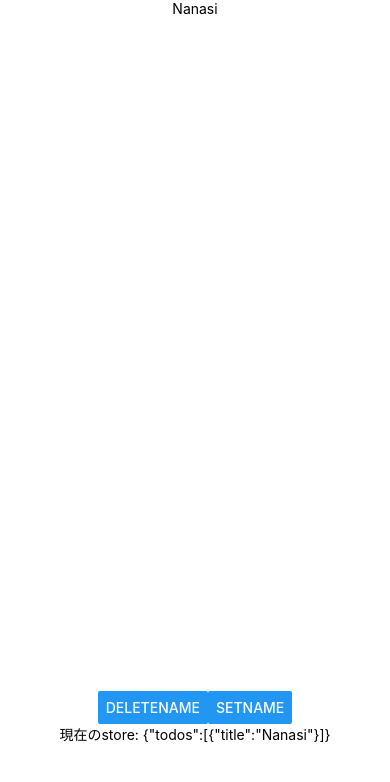
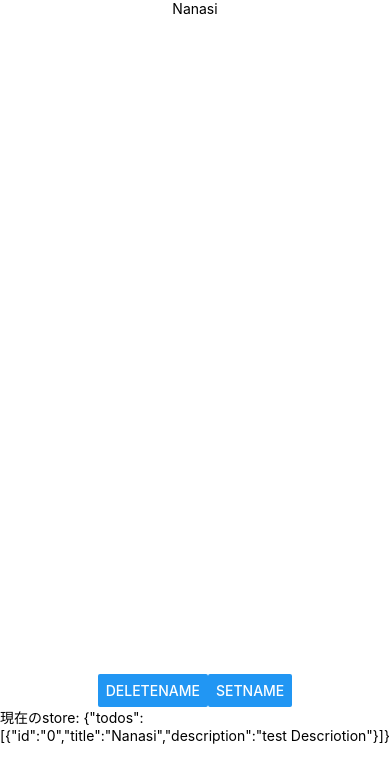
Before and after one commit to theMistletoe/expo_redux_redux-saga_sample, a React Native app: screen / in a window 390 px wide. Shown: the top 782 px of the page. Built offline with nearby package versions, Linux system fonts and the light colour scheme.

Commit message:
idとdescriptionを追加

```diff
--- a/src/Todo/reducer.ts
+++ b/src/Todo/reducer.ts
@@ -1,9 +1,15 @@
 type Task = {
+  id: string;
   title: string;
+  description: string;
 }
 
 const INITIAL_STATE: Task[] = [
-  {title: 'Nanasi'}
+  {
+    id: "0",
+    title: 'Nanasi',
+    description: "test Descriotion"
+  }
 ]
 
 // reducers.js
@@ -13,8 +19,12 @@ const INITIAL_STATE: Task[] = [
 const reducer = (state = INITIAL_STATE, action) => {
   switch (action.type) {
     case 'ADD_TASK':
-      const xxx = {title: action.title};
-      return [...state, xxx];
+      const newTask: Task = {
+        id: Math.random().toString(32).substring(2),
+        title: action.title,
+        description: ""
+      };
+      return [...state, newTask];
     case 'DELETE_NAME':
       return {...state, name: ''}
     default:
```
